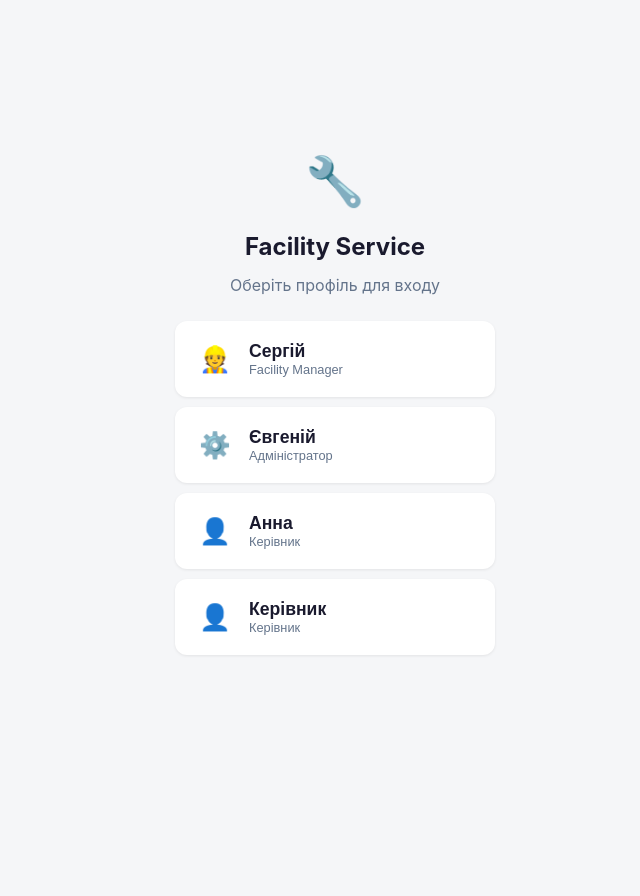
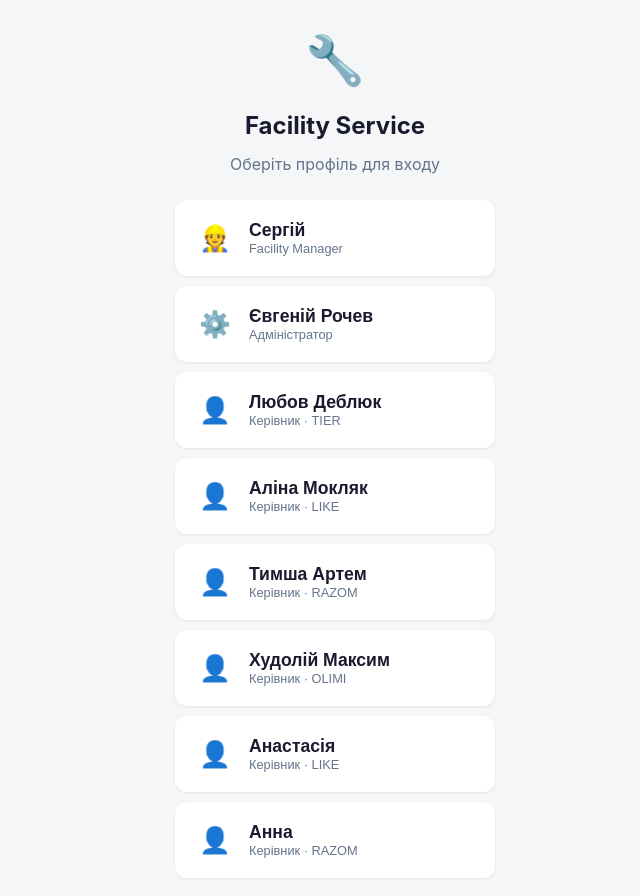
Before and after one commit to rochevj-ai/facility-serviceOlimi, a React (Vite) app: page / in a window 1280 px wide. Shown: the top 896 px of the page, without its empty margins (305-945 px from the left). Before the commit the page ends 800 px from the top, so only its background shows below. Built offline with nearby package versions, Linux system fonts and the light colour scheme; no server answers.

Commit message:
Add files via upload

```diff
--- a/src/contexts/AuthContext.jsx
+++ b/src/contexts/AuthContext.jsx
@@ -4,9 +4,13 @@ const AuthContext = createContext(null)
 
 const USERS = [
   { id: 'sergiy', name: 'Сергій', role: 'facility' },
-  { id: 'evgenii', name: 'Євгеній', role: 'admin' },
-  { id: 'anna', name: 'Анна', role: 'manager', company: 'like' },
-  { id: 'manager', name: 'Керівник', role: 'manager' },
+  { id: 'evgenii', name: 'Євгеній Рочев', role: 'admin' },
+  { id: 'liubov', name: 'Любов Деблюк', role: 'manager', company: 'tier' },
+  { id: 'alina', name: 'Аліна Мокляк', role: 'manager', company: 'like' },
+  { id: 'artem', name: 'Тимша Артем', role: 'manager', company: 'razom' },
+  { id: 'maksym', name: 'Худолій Максим', role: 'manager', company: 'olimi' },
+  { id: 'anastasiia', name: 'Анастасія', role: 'manager', company: 'like' },
+  { id: 'anna', name: 'Анна', role: 'manager', company: 'razom' },
 ]
 
 export function AuthProvider({ children }) {
--- a/src/pages/Login.jsx
+++ b/src/pages/Login.jsx
@@ -4,6 +4,13 @@ const ROLE_LABELS = {
   admin: 'Адміністратор',
   facility: 'Facility Manager',
   manager: 'Керівник',
+}
+
+const COMPANY_LABELS = {
+  tier: 'TIER',
+  olimi: 'OLIMI',
+  like: 'LIKE',
+  razom: 'RAZOM',
 }
 
 export default function Login() {
@@ -23,7 +30,7 @@ export default function Login() {
             <div>
               <div style={{ fontWeight: 700 }}>{u.name}</div>
               <div style={{ fontSize: '.8rem', color: '#64748b', fontWeight: 400 }}>
-                {ROLE_LABELS[u.role]}
+                {ROLE_LABELS[u.role]}{u.company ? ` · ${COMPANY_LABELS[u.company]}` : ''}
               </div>
             </div>
           </button>
```
